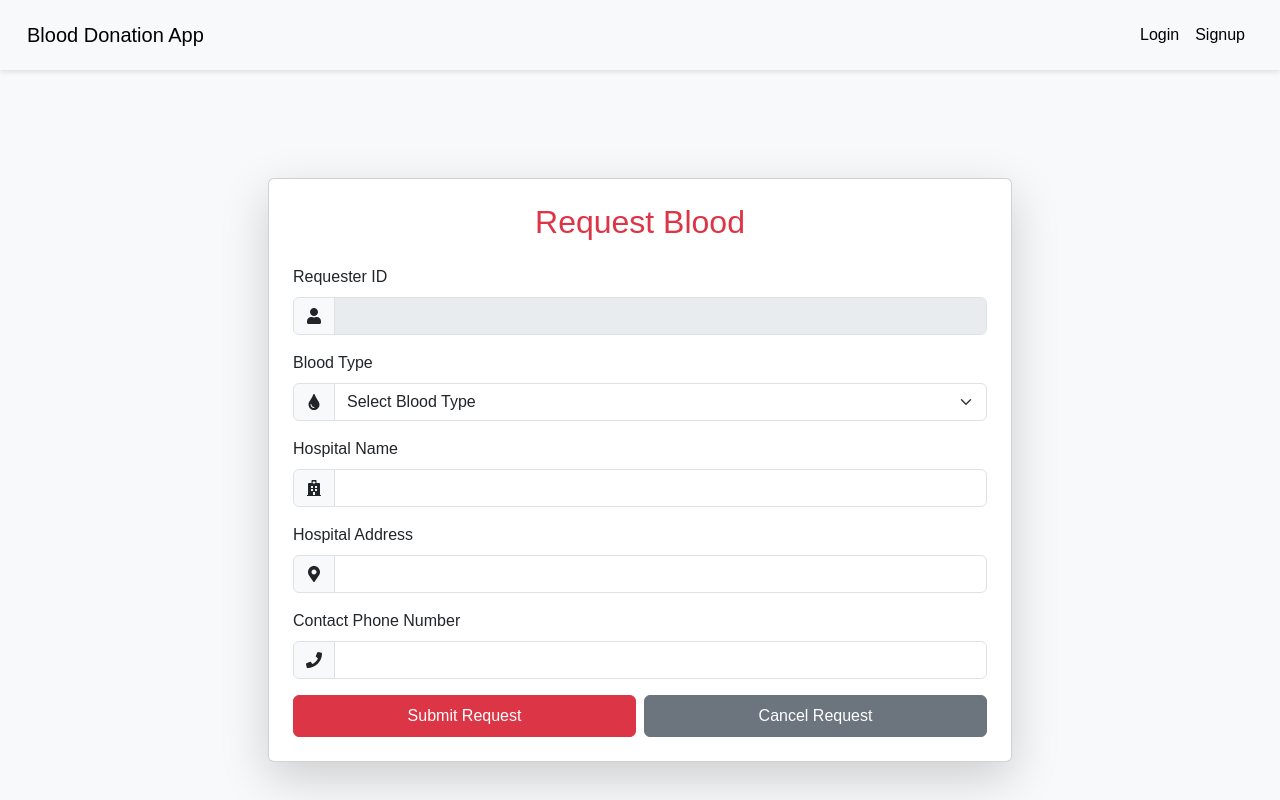
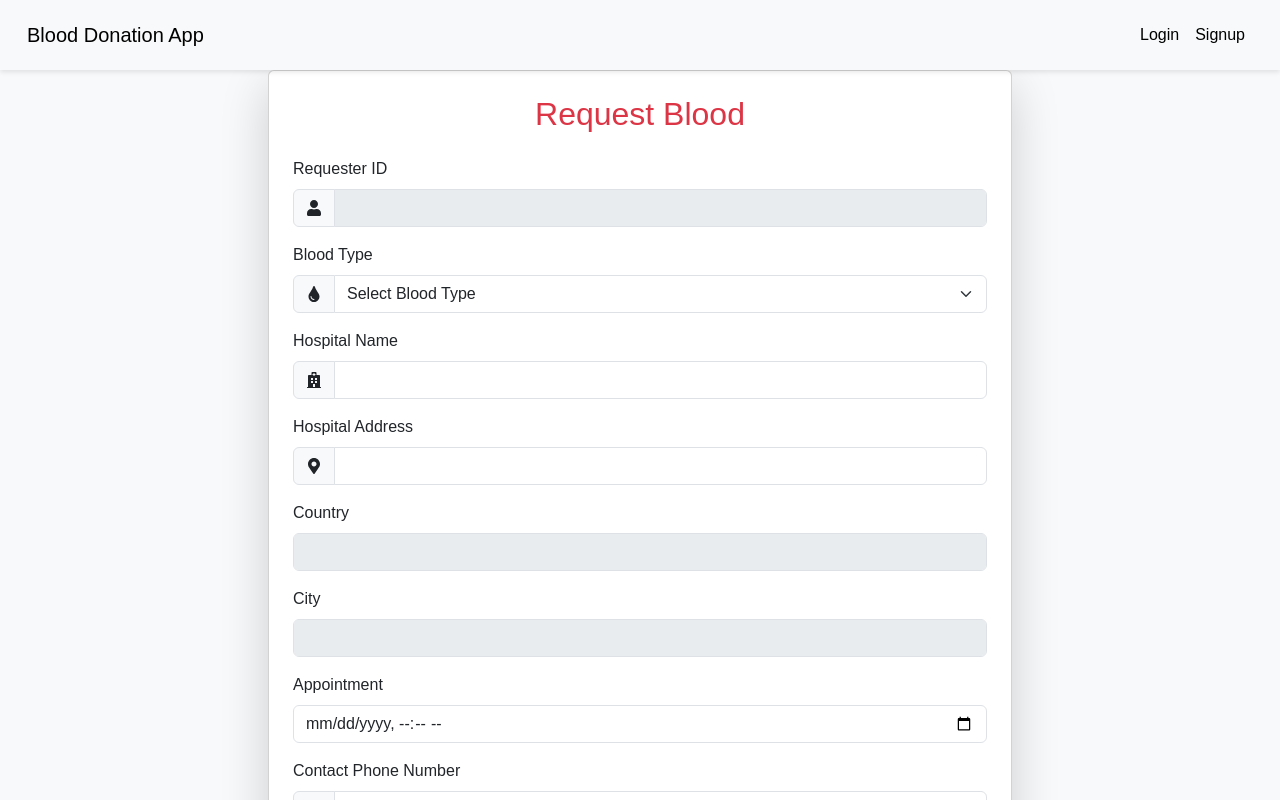
Before and after one commit to CAA900-PRIME/blooddonation-frontend, a React (Vite) app: page /blood-request in a window 1280 px wide. Shown: the top 800 px of the page. Built offline with nearby package versions, Linux system fonts and the light colour scheme.

Commit message:
adding other fields

```diff
--- a/src/pages/BloodRequest.jsx
+++ b/src/pages/BloodRequest.jsx
@@ -116,6 +116,23 @@ function BloodRequest({ user }) {
                             </div>
                         </div>
 
+                        {/* Country & City */}
+                        <div className="mb-3">
+                            <label className="form-label">Country</label>
+                            <input type="text" className="form-control" name="country" value={formData.country} disabled />
+                        </div>
+
+                        <div className="mb-3">
+                            <label className="form-label">City</label>
+                            <input type="text" className="form-control" name="city" value={formData.city} disabled />
+                        </div>
+
+                        {/* Appointment */}
+                        <div className="mb-3">
+                            <label className="form-label">Appointment</label>
+                            <input type="datetime-local" name="appointment" className="form-control" value={formData.appointment} onChange={handleChange} required />
+                        </div>
+
                         {/* Contact Phone Number */}
                         <div className="mb-3">
                             <label className="form-label">Contact Phone Number</label>
```
